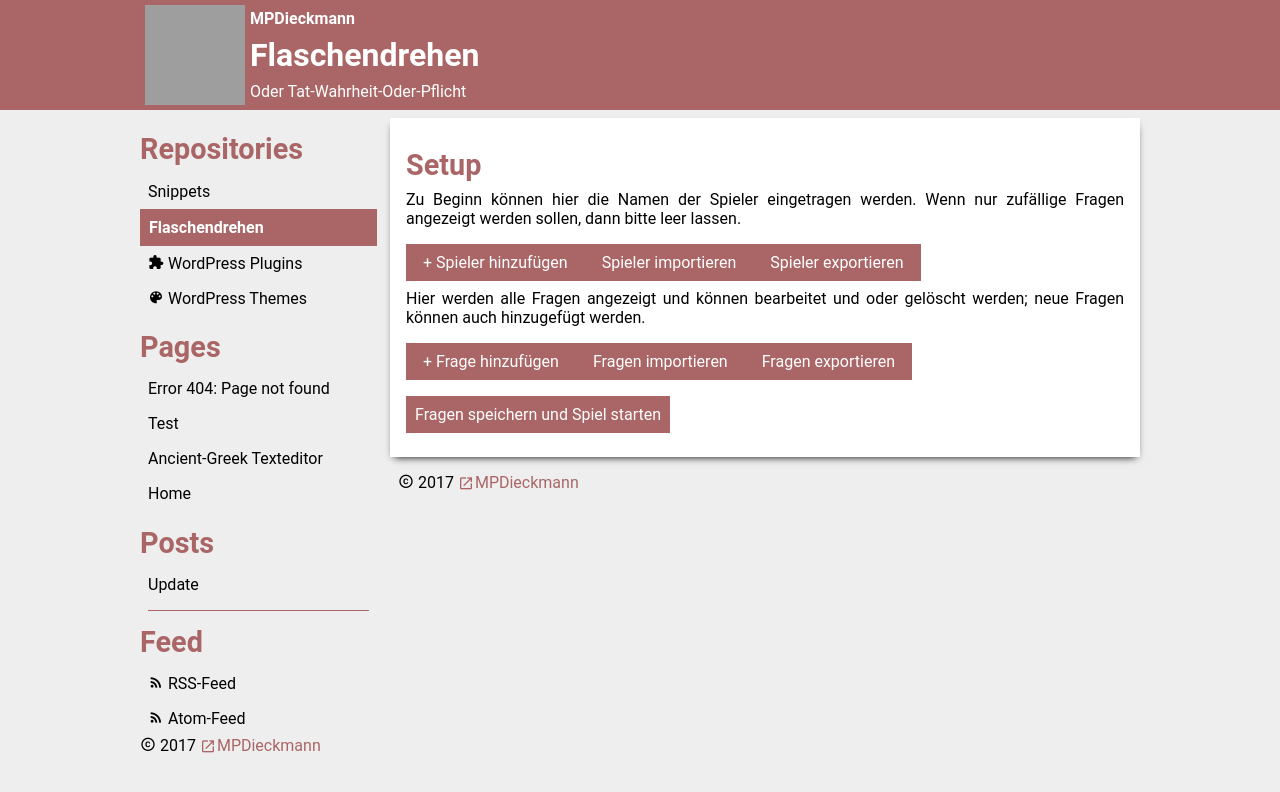
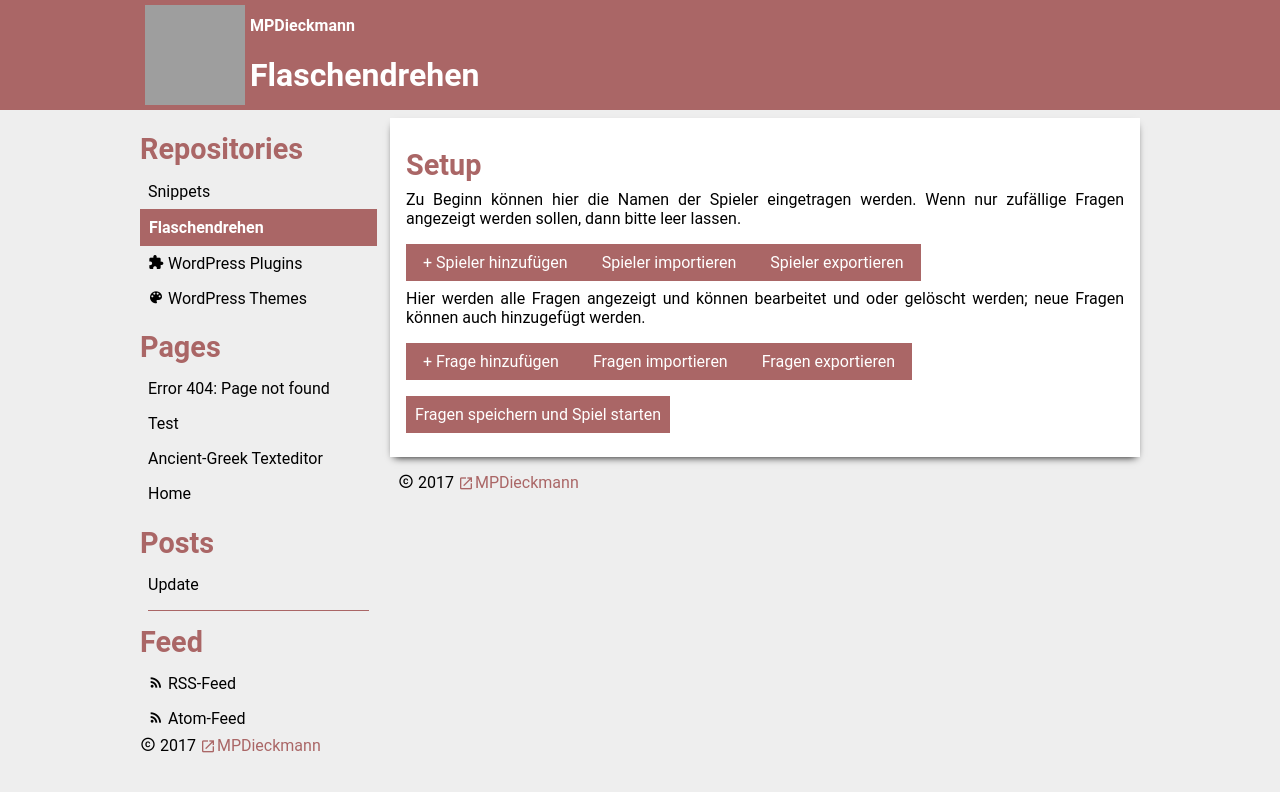
Before and after one commit to MPDieckmann/mpdieckmann.github.io, a Jekyll site: the page built from _repositories/flaschendrehen.html, in a window 1280 px wide, cut to the strip 0-792 px from the top of the page. Built offline with Jekyll 4.4.1, drawn with Linux system fonts in a browser that asks for light colours; some web fonts are replaced; grey boxes are pictures that could not be loaded.

Commit message:
Update flaschendrehen.html

```diff
--- a/_repositories/flaschendrehen.html
+++ b/_repositories/flaschendrehen.html
@@ -1,6 +1,5 @@
 ---
 title: "Flaschendrehen"
-subtitle: "Oder Tat-Wahrheit-Oder-Pflicht"
 themecolor: "#a66"
 showmeta: false
 ---
```
